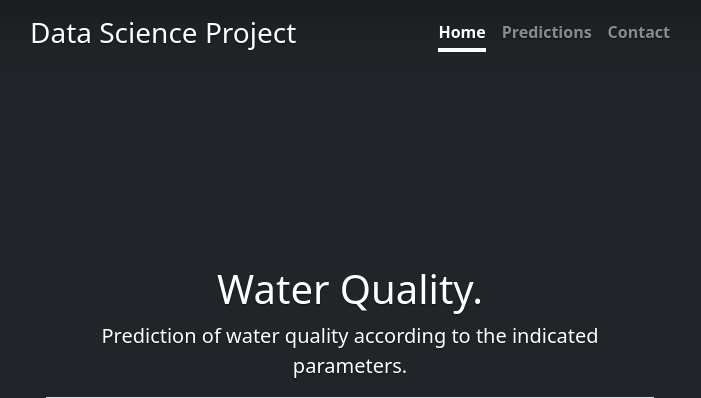
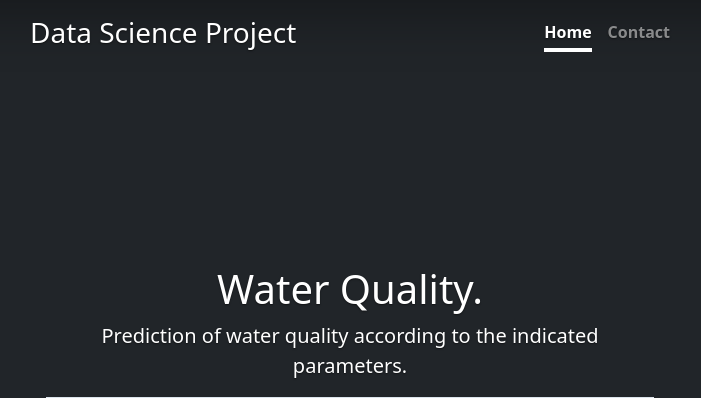
Before and after one commit to mcarlagg17/TBDS-ML_Clf_WaterQuality_flask, a Flask app: page / in a window 1280 px wide. Shown: the top 398 px of the page, without its empty margins (290-991 px from the left). Run offline with Flask 2, Linux system fonts and the light colour scheme; some libraries are stand-ins or nearby versions.

Commit message:
actualizado

```diff
--- a/templates/index.html
+++ b/templates/index.html
@@ -47,7 +47,6 @@
             <h3 class="float-md-start mb-0">Data Science Project</h3>
             <nav class="nav nav-masthead justify-content-center float-md-end">
                 <a class="nav-link active" aria-current="page" href="/">Home</a>
-                <a class="nav-link" href="/predict">Predictions</a>
                 <a class="nav-link" href="#">Contact</a>
             </nav>
         </div>
```
